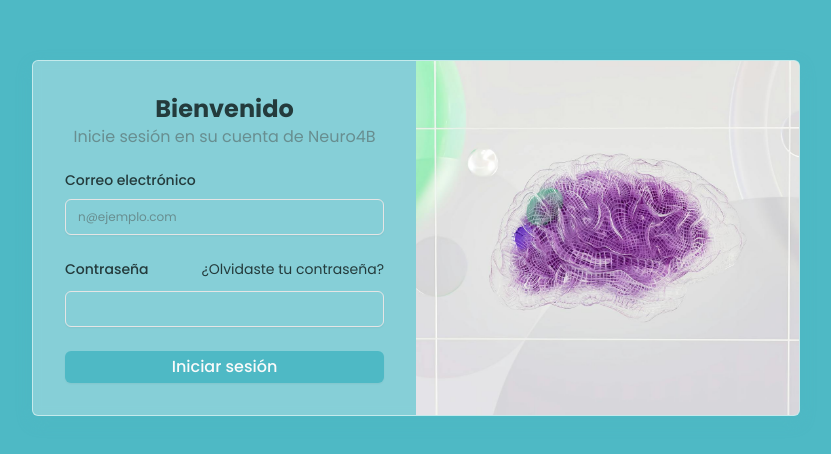
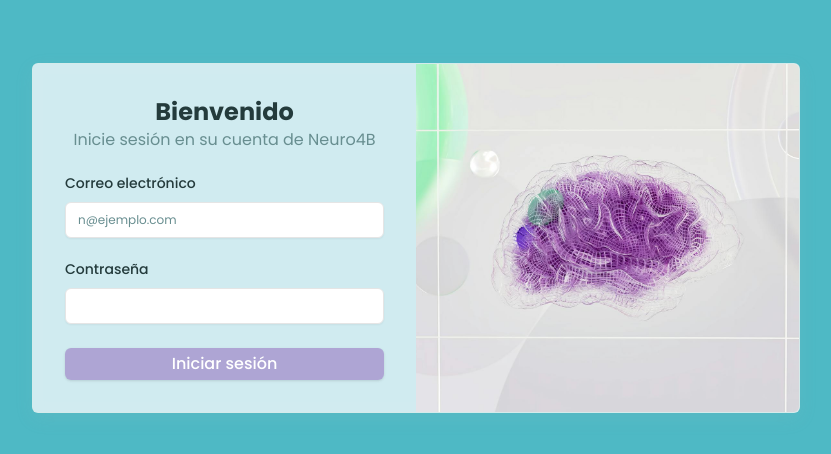
Before and after one commit to NeuroBit46/Neuro4B-React, a React (Vite) app: page /login in a window 1280 px wide. Shown: the part 162-616 px from the top of the page, without its empty margins (224-1055 px from the left). Built offline with nearby package versions, Linux system fonts and the light colour scheme; no server answers.

Commit message:
Update detalles de login y templates

```diff
--- a/src/components/LoginForm.jsx
+++ b/src/components/LoginForm.jsx
@@ -52,7 +52,7 @@
 
   return (
     <div className={cn("flex flex-col gap-6", className)} {...props}>
-      <Card className="overflow-hidden p-0 glass-primary text-primary-text">
+      <Card className="overflow-hidden p-0 glass-primary-bg text-primary-text">
         <CardContent className="grid p-0 md:grid-cols-2">
           <form className="p-6 md:p-8" onSubmit={handleSubmit}>
             <div className="flex flex-col gap-6">
@@ -72,18 +72,19 @@
                   value={email}
                   onChange={(e) => setEmail(e.target.value)}
                   required
+                  className={"bg-white"}
                 />
               </div>
 
               <div className="grid gap-3">
                 <div className="flex items-center">
                   <Label htmlFor="password">Contraseña</Label>
-                  <a
+                  {/* <a
                     href="#"
                     className="ml-auto text-sm underline-offset-2 hover:underline"
                   >
                     ¿Olvidaste tu contraseña?
-                  </a>
+                  </a> */}
                 </div>
                 <Input
                   id="password"
@@ -91,6 +92,7 @@
                   value={password}
                   onChange={(e) => setPassword(e.target.value)}
                   required
+                  className={"bg-white"}
                 />
               </div>
 
@@ -98,7 +100,7 @@
                 <div className="text-red-500 text-sm text-center">{error}</div>
               )}
 
-              <Button type="submit" className="w-full">
+              <Button type="submit" variant={"neutral"} className="w-full">
                 Iniciar sesión
               </Button>
             </div>
--- a/src/components/TemplateSelector.jsx
+++ b/src/components/TemplateSelector.jsx
@@ -17,7 +17,7 @@
   onChange,
   templates = [
     { name: "Informe Ejecutivo", file: "/plantillas/ejecutivo.pdf", desc: "Resumen sintético para dirección." },
-    { name: "Informe Supervisor", file: "/plantillas/supervisor.pdf", desc: "Detalle operativo para mandos medios." },
+    { name: "Informe Supervisor", file: null, desc: "Versión en preparación." },
     { name: "Informe Gerencia", file: null, desc: "Versión en preparación." },
   ],
   description = "Seleccione el perfil de informe a generar",
```
